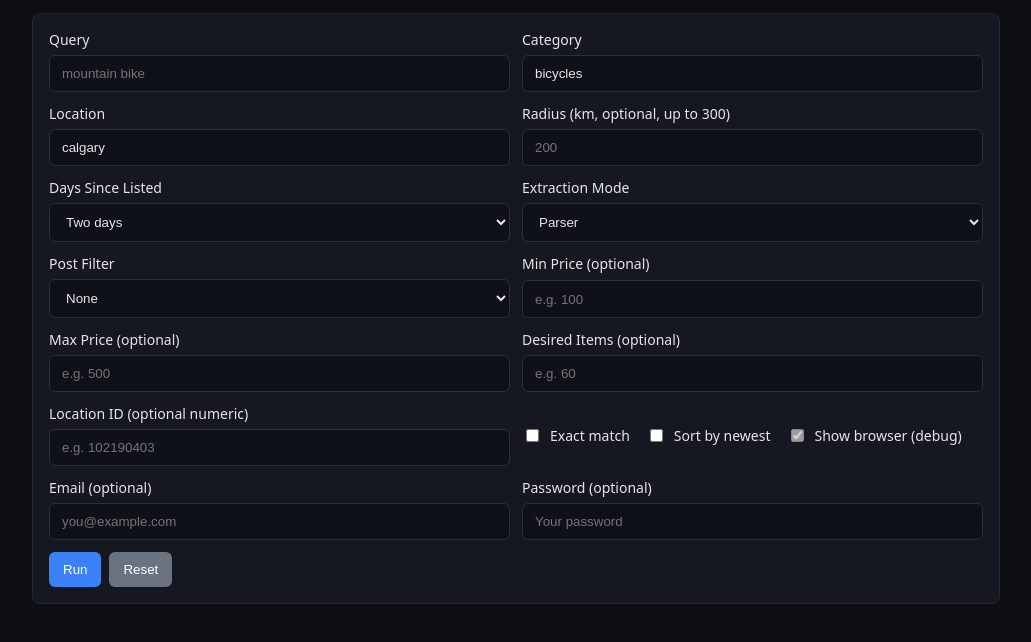
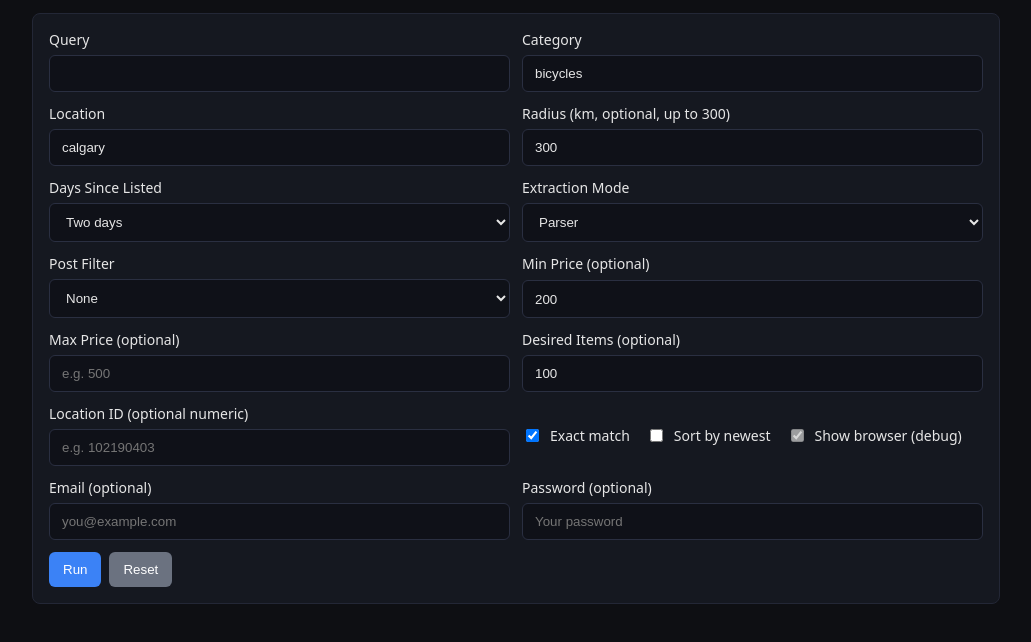
Before and after one commit to Fats403/facebook-marketplace-scraper, a website: page public/index.html in a window 1280 px wide. Shown: the part 76-718 px from the top of the page, without its empty margins (124-1155 px from the left). Drawn offline with Linux system fonts and the light colour scheme.

Commit message:
Update HTML form inputs to remove placeholders and set default values for minPrice, desiredItemCount, and exact match checkbox.

```diff
--- a/public/index.html
+++ b/public/index.html
@@ -13,7 +13,7 @@
         <div class="grid-2">
           <label>
             Query
-            <input type="text" id="query" placeholder="mountain bike" />
+            <input type="text" id="query" />
           </label>
           <label>
             Category
@@ -41,7 +41,7 @@
               min="1"
               max="300"
               step="1"
-              placeholder="200"
+              value="300"
             />
           </label>
         </div>
@@ -76,6 +76,7 @@
             <input
               type="number"
               id="minPrice"
+              value="200"
               min="0"
               step="1"
               placeholder="e.g. 100"
@@ -98,6 +99,7 @@
               id="desiredItemCount"
               min="1"
               step="1"
+              value="100"
               placeholder="e.g. 60"
             />
           </label>
@@ -113,7 +115,7 @@
           </label>
           <div class="checkboxes">
             <label class="checkbox">
-              <input type="checkbox" id="exact" />
+              <input type="checkbox" id="exact" checked />
               <span>Exact match</span>
             </label>
             <label class="checkbox">
```
